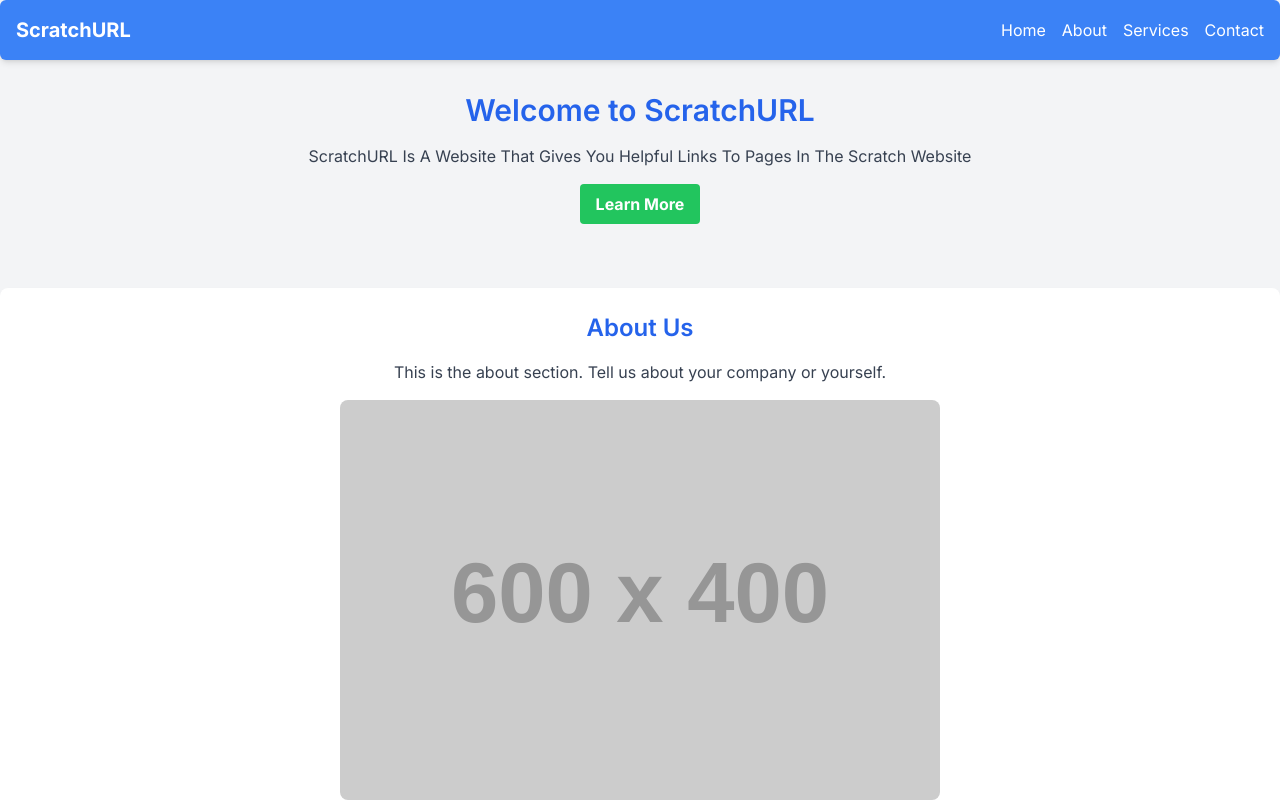
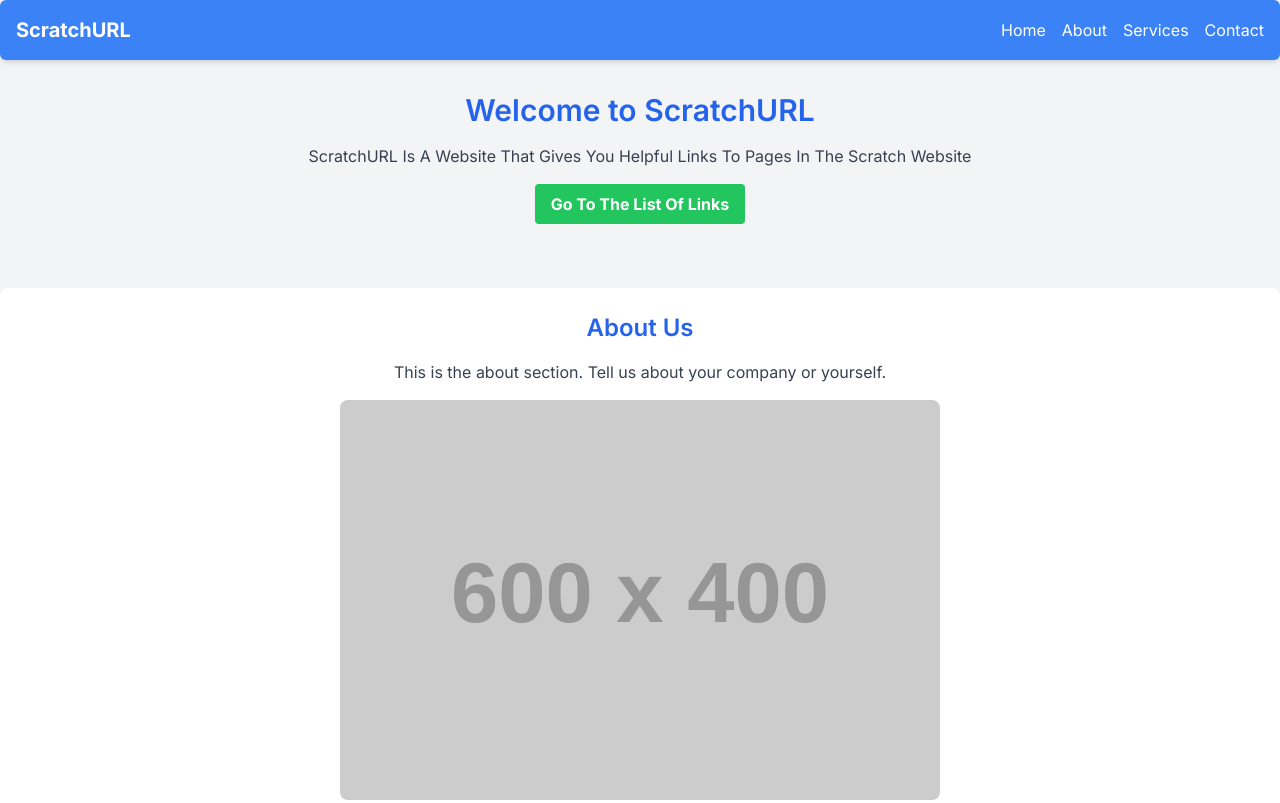
Before and after one commit to Scratch-Coding-Hut/ScratchURL, a plain HTML site: page index.html in a window 1280 px wide. Shown: the top 803 px of the page. Drawn offline with nearby package versions, Linux system fonts and the light colour scheme; placeholder pictures from the web are drawn by us.

Commit message:
Update index.html

```diff
--- a/index.html
+++ b/index.html
@@ -31,7 +31,7 @@
         <section id="home" class="text-center mb-16">
             <h2 class="text-3xl font-semibold text-blue-600 mb-4">Welcome to ScratchURL</h2>
             <p class="text-gray-700">ScratchURL Is A Website That Gives You Helpful Links To Pages In The Scratch Website</p>
-             <button onclick="findlink()" class="bg-green-500 hover:bg-green-700 text-white font-bold py-2 px-4 rounded mt-4">Learn More</button>
+             <button onclick="findlink()" class="bg-green-500 hover:bg-green-700 text-white font-bold py-2 px-4 rounded mt-4">Go To The List Of Links</button>
         </section>
 
         <section id="about" class="text-center mb-16 bg-white rounded-lg shadow-md p-6">
```
